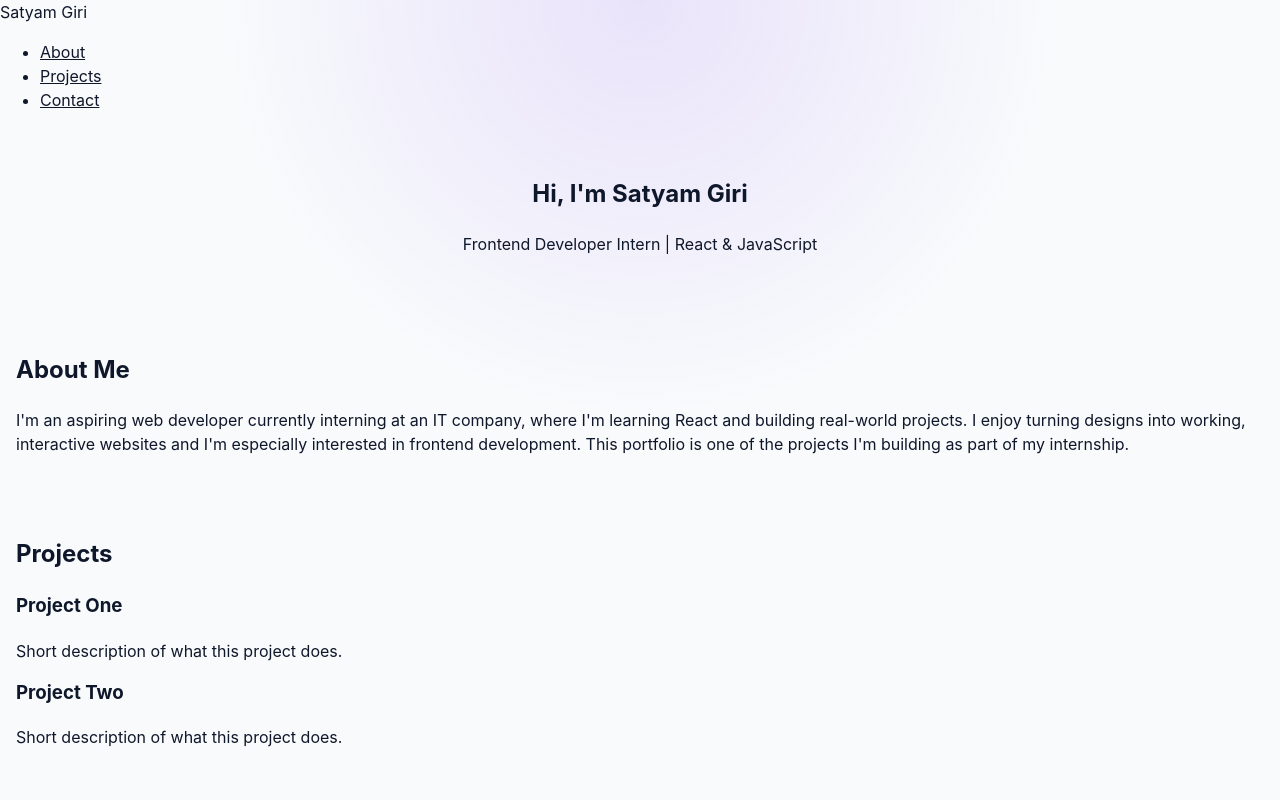
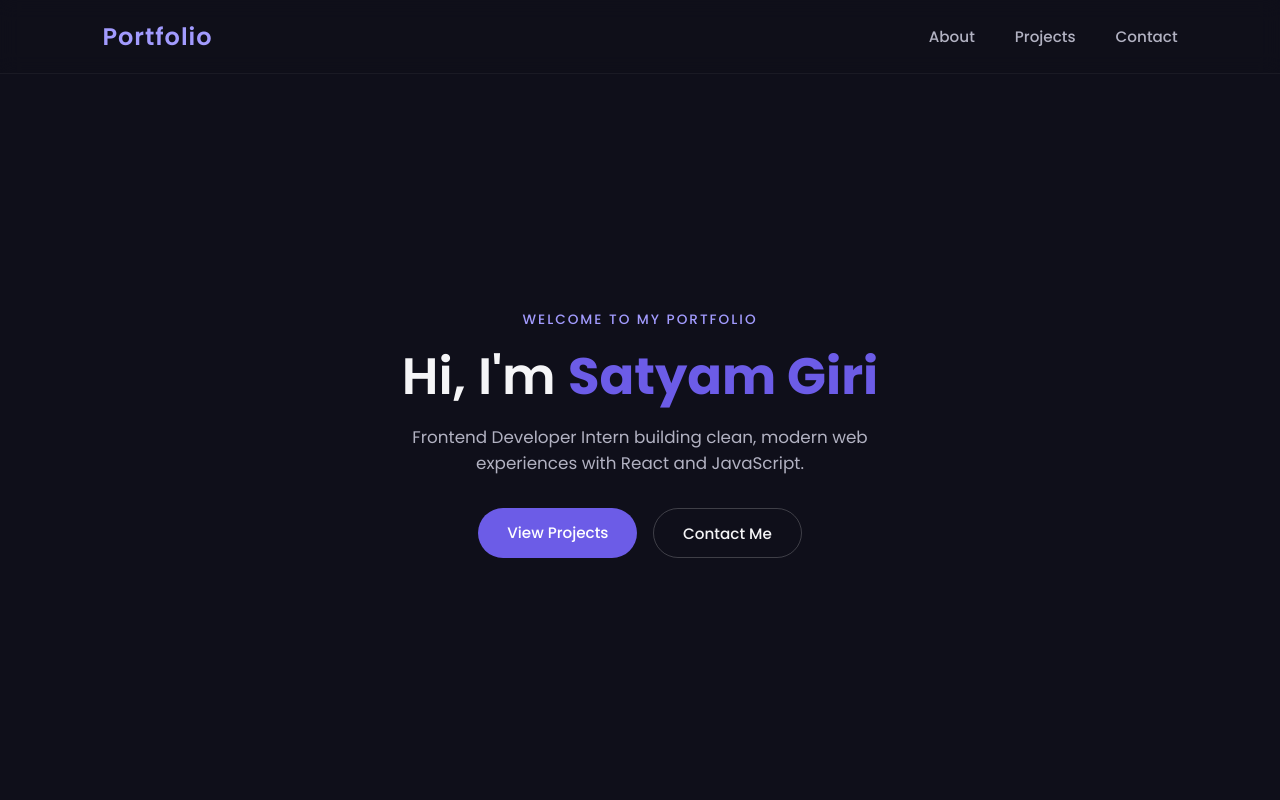
Before and after one commit to satyamgiri9846-cmyk/my-portfolio, a React (Vite) app: page / in a window 1280 px wide. Shown: the top 800 px of the page. Built offline with nearby package versions, Linux system fonts and the light colour scheme.

Commit message:
Redesign hero section with animation and styled buttons

```diff
--- /dev/null
+++ b/src/components/Hero.css
@@ -0,0 +1,81 @@
+.hero {
+  min-height: 90vh;
+  display: flex;
+  flex-direction: column;
+  justify-content: center;
+  align-items: center;
+  text-align: center;
+  gap: 1rem;
+  animation: fadeInUp 1s ease forwards;
+  opacity: 0;
+}
+
+.hero span {
+  color: var(--accent-light);
+  font-weight: 500;
+  letter-spacing: 2px;
+  text-transform: uppercase;
+  font-size: 0.85rem;
+}
+
+.hero h1 {
+  font-size: 3.2rem;
+  line-height: 1.2;
+}
+
+.hero h1 span {
+  color: var(--accent);
+  text-transform: none;
+  letter-spacing: 0;
+  font-size: inherit;
+  font-weight: 700;
+}
+
+.hero p {
+  color: var(--text-muted);
+  max-width: 500px;
+  font-size: 1.05rem;
+}
+
+.hero-buttons {
+  display: flex;
+  gap: 1rem;
+  margin-top: 1rem;
+}
+
+.btn {
+  padding: 0.8rem 1.8rem;
+  border-radius: 30px;
+  font-weight: 500;
+  font-size: 0.95rem;
+  transition: transform 0.2s ease, box-shadow 0.2s ease;
+  cursor: pointer;
+  border: none;
+}
+
+.btn-primary {
+  background: var(--accent);
+  color: white;
+}
+
+.btn-secondary {
+  background: transparent;
+  color: var(--text-light);
+  border: 1px solid rgba(255, 255, 255, 0.2);
+}
+
+.btn:hover {
+  transform: translateY(-3px);
+  box-shadow: 0 8px 20px rgba(108, 92, 231, 0.35);
+}
+
+@keyframes fadeInUp {
+  from {
+    opacity: 0;
+    transform: translateY(30px);
+  }
+  to {
+    opacity: 1;
+    transform: translateY(0);
+  }
+}
--- a/src/components/Hero.jsx
+++ b/src/components/Hero.jsx
@@ -1,8 +1,18 @@
+import "./Hero.css";
+
 function Hero() {
   return (
-    <section style={{ padding: "3rem 1rem", textAlign: "center" }}>
-      <h1>Hi, I'm Satyam Giri </h1>
-      <p>Frontend Developer Intern | React & JavaScript</p>
+    <section className="hero">
+      <span>Welcome to my portfolio</span>
+      <h1>Hi, I'm <span>Satyam Giri</span></h1>
+      <p>
+        Frontend Developer Intern building clean, modern web experiences
+        with React and JavaScript.
+      </p>
+      <div className="hero-buttons">
+        <a href="#projects" className="btn btn-primary">View Projects</a>
+        <a href="#contact" className="btn btn-secondary">Contact Me</a>
+      </div>
     </section>
   );
 }
--- /dev/null
+++ b/src/components/Navbar.css
@@ -0,0 +1,34 @@
+.navbar {
+  position: sticky;
+  top: 0;
+  display: flex;
+  justify-content: space-between;
+  align-items: center;
+  padding: 1.2rem 8%;
+  background: rgba(15, 15, 26, 0.8);
+  backdrop-filter: blur(10px);
+  z-index: 100;
+  border-bottom: 1px solid rgba(255, 255, 255, 0.05);
+}
+
+.navbar h2 {
+  color: var(--accent-light);
+  letter-spacing: 1px;
+}
+
+.navbar ul {
+  display: flex;
+  gap: 2.5rem;
+  list-style: none;
+}
+
+.navbar ul li a {
+  font-size: 0.95rem;
+  font-weight: 500;
+  color: var(--text-muted);
+  transition: color 0.25s ease;
+}
+
+.navbar ul li a:hover {
+  color: var(--accent-light);
+}
--- a/src/components/Navbar.jsx
+++ b/src/components/Navbar.jsx
@@ -1,16 +1,15 @@
+import "./Navbar.css";
+
 function Navbar() {
   return (
-    <header className="site-header">
     <nav className="navbar">
-        <div className="brand">Satyam Giri</div>
-
-        <ul className="nav-links">
+      <h2>Portfolio</h2>
+      <ul>
         <li><a href="#about">About</a></li>
         <li><a href="#projects">Projects</a></li>
         <li><a href="#contact">Contact</a></li>
       </ul>
     </nav>
-    </header>
   );
 }
 
--- a/src/index.css
+++ b/src/index.css
@@ -1,48 +1,41 @@
-:root {
-  font-family: Inter, "Segoe UI", sans-serif;
-  line-height: 1.5;
-  font-weight: 400;
-  color: #0f172a;
-  background: #f8fafc;
-  font-synthesis: none;
-  text-rendering: optimizeLegibility;
-  -webkit-font-smoothing: antialiased;
-  -moz-osx-font-smoothing: grayscale;
-}
+@import url('https://fonts.googleapis.com/css2?family=Poppins:wght@400;500;600;700&display=swap');
 
 * {
+  margin: 0;
+  padding: 0;
   box-sizing: border-box;
 }
 
-html {
+:root {
+  --bg-dark: #0f0f1a;
+  --bg-light: #16162a;
+  --accent: #6c5ce7;
+  --accent-light: #a29bfe;
+  --text-light: #f5f5f7;
+  --text-muted: #b2b2c2;
+}
+
+body {
+  font-family: 'Poppins', sans-serif;
+  background-color: var(--bg-dark);
+  color: var(--text-light);
   scroll-behavior: smooth;
 }
 
-body {
-  margin: 0;
-  min-width: 320px;
-  min-height: 100vh;
-  background:
-    radial-gradient(circle at top, rgba(124, 58, 237, 0.12), transparent 35%),
-    #f8fafc;
+section {
+  padding: 5rem 8%;
 }
 
-img {
-  max-width: 100%;
-  display: block;
-}
-
-#root {
-  min-height: 100vh;
+h1, h2, h3 {
+  font-weight: 600;
 }
 
 a {
+  text-decoration: none;
   color: inherit;
 }
 
-h1,
-h2,
-h3,
-p {
-  margin-top: 0;
+::selection {
+  background: var(--accent);
+  color: white;
 }
```
Lines whose indentation alone changed are shown as unchanged.
